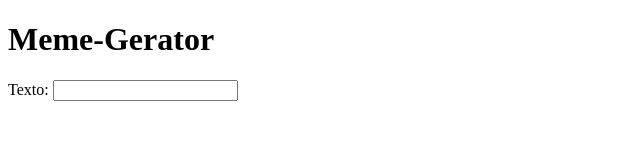
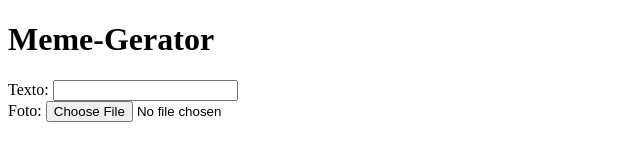
Before and after one commit to rodrigoruan/sd-011-project-meme-generator, a website: page index.html in a window 1280 px wide. Shown: the whole page, without its empty margins (0-640 px from the left). Drawn offline with Linux system fonts and the light colour scheme.

Commit message:
ready to work

```diff
--- a/index.html
+++ b/index.html
@@ -5,7 +5,7 @@
   <meta http-equiv="X-UA-Compatible" content="IE=edge">
   <meta name="viewport" content="width=device-width, initial-scale=1.0">
   <link rel="stylesheet" href="style.css">
-  <title>Document</title>
+  <title>Meme-Gerator-Project</title>
 </head>
 <body>
   <header>
@@ -14,11 +14,20 @@
     </h1>
   </header>
 
-  <div id="meme-image-container">
+  <form>
     <label for="text-input">Texto:</label>
     <input type="text" name="" id="text-input">
+    <br>
+    <label for="">Foto:</label>
+    <input type="file" id="meme-image">
+  </form>
+
+  <div id="meme-image-container">
+    <img src="" id="meme-insert">
     <p id="meme-text"></p>
   </div>
+
+
 
   <script src="script.js"></script>
 </body>
--- a/script.js
+++ b/script.js
@@ -7,6 +7,5 @@ function printText() {
     console.log(input.value);
     p.innerText = input.value;
   });
-
 }
 printText();
```
